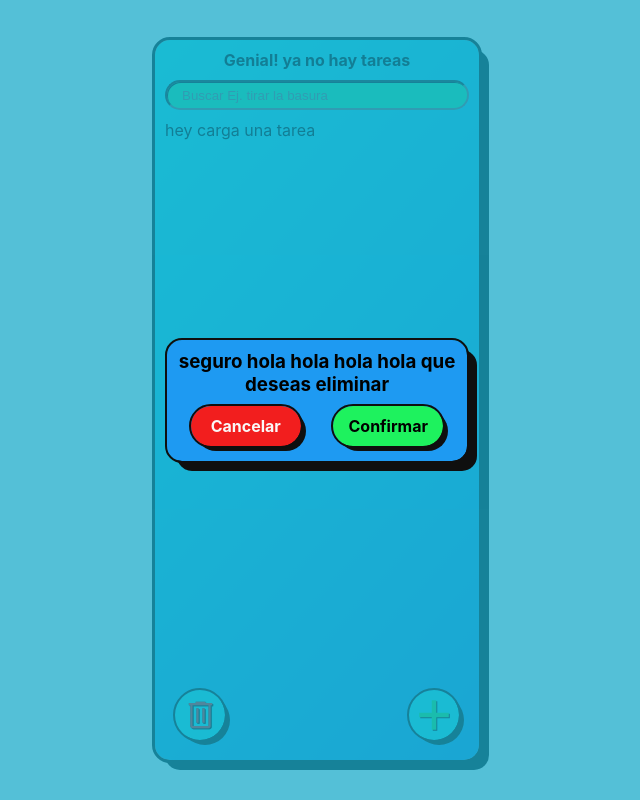
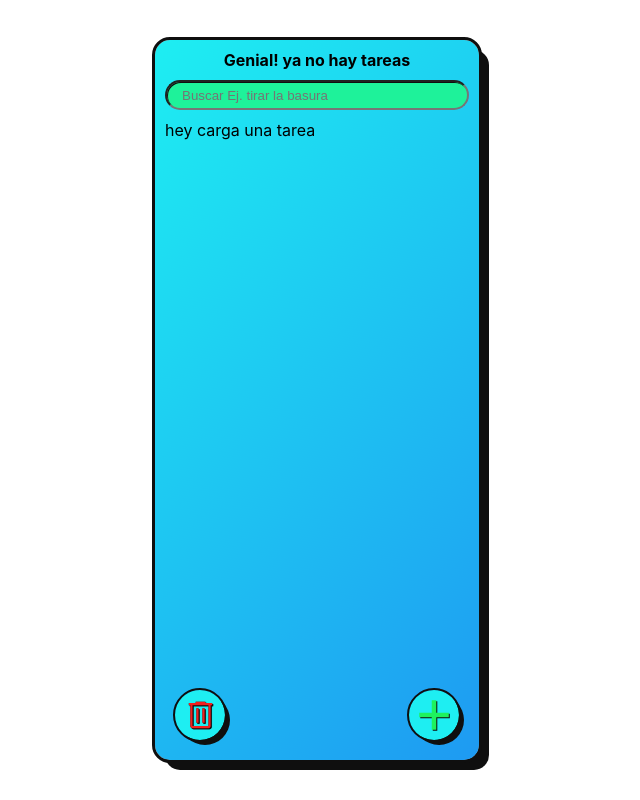
Before and after one commit to GustavoEraso/ToDo-react-2023, a React (Create React App) app: page / in a window 1280 px wide. Shown: the whole page, without its empty margins (323-963 px from the left). Built offline with nearby package versions, Linux system fonts and the light colour scheme.

Commit message:
PopupConfirmation - styles grid to flex - add button container - dinamic multilines with array in question param
ToDoItem
- handlers to restoreItem and delete deleteItem

```diff
--- a/src/App.jsx
+++ b/src/App.jsx
@@ -44,11 +44,15 @@ function App() {
               <ToDoNewToDo/>
             </ToDoModal>
           : null}
-          <ToDoModal>
+          {/* <ToDoModal>
             <PopupConfirmation
-            question='seguro hola hola hola hola  que deseas eliminar'
-            handleConfirmation={prueba} />
-          </ToDoModal>
+            question='seguro  hola hola hola  que deseas eliminar'
+            handleConfirmation={prueba}
+            handleCancel={()=> console.log('custom hanlde cancel')}
+            cancelText={'dale like'}
+            // onlyConfirm
+            />
+          </ToDoModal> */}
 
         </section>
 
--- a/src/components/PopupConfirmation.jsx
+++ b/src/components/PopupConfirmation.jsx
@@ -4,27 +4,39 @@ import { useContext } from 'react'
 import { ToDoContext } from './ToDoContext'
 
 
-function PopupConfirmation({question ,handleConfirmation}){
+function PopupConfirmation(
+    {
+        question ,
+        handleConfirmation,
+        handleCancel,
+        cancelText,
+        confirmText,
+        onlyConfirm,
+     }){
     const {setToggleModal} = useContext(ToDoContext)
 
-    const handleCancel = ()=>{
-        console.log('adkafb')
-        setToggleModal(false)
-      }
+    const defaultHandleCancel = ()=>{
+        setToggleModal(false)  }
+
 
     return(
         <section className="PopupConfirmation">
-            <h3 className="PopupConfirmation__question">{question}</h3>
-            <ToDoButton
+            {question.map((text, index)=><h3 key={`${text}-${index}`} className="PopupConfirmation__question">{text}</h3>)}
+
+            <section className='PopupConfirmation__button-container'>
+                {!onlyConfirm
+                ?<ToDoButton
                 type='cancel'
-            handleClick={handleCancel}
-                >Cancelar
+                handleClick={handleCancel || defaultHandleCancel}
+                >{cancelText || 'Cancelar'}
                     </ToDoButton>
+                    :null}
                     <ToDoButton
                         type= 'confirm'
                         handleClick={handleConfirmation}
-                >Confirmar
+                        >{confirmText || 'Confirmar'}
                     </ToDoButton>
+            </section>
 
         </section>
     )
--- a/src/components/ToDoItem.jsx
+++ b/src/components/ToDoItem.jsx
@@ -2,8 +2,10 @@ import '../styles/ToDoItem.css'
 
 import {ReactComponent as DeleteImg} from '../assets/icons/delete_FILL0_wght400_GRAD0_opsz48.svg'
 import {ReactComponent as RestoreImg} from '../assets/icons/restore_from_trash_FILL0_wght400_GRAD0_opsz48.svg'
-import { useContext } from 'react'
+import { useContext, useState } from 'react'
 import { ToDoContext } from './ToDoContext'
+import { PopupConfirmation } from './PopupConfirmation'
+import { ToDoModal } from './ToDoModal'
 
 function ToDoItem({
   todo,
@@ -21,7 +23,22 @@ function ToDoItem({
 
   // const fecha= new Date(todo.endingDate).toLocaleTimeString([], { hour: '2-digit', minute: '2-digit', second: '2-digit' });
 
-  return(
+  const [deleteState, setDeleteState] = useState(false)
+  const [restoreState, setRestoreState] = useState(false)
+  const[currentTodo, setCurrentTodo] = useState({})
+
+
+
+function handleDelete(todo){
+  setCurrentTodo(todo)
+  setDeleteState(true)
+}
+function handleRestore(todo){
+  setCurrentTodo(todo)
+  setRestoreState(true)
+}
+return(
+<>
     <li className='ToDoItem' key={todo.id}>
       <input
           className='ToDoItem__checkbox'
@@ -41,19 +58,42 @@ function ToDoItem({
             fill="#1ef25e"
             className='ToDoItem__restore-img'
             alt={`Delete button for ${todo.text}`}
-            onClick={()=>restoreTodo(todo.id)}
+            onClick={()=>handleRestore(todo)}
 
           />
           :<DeleteImg
           fill="#f21e1e"
           className='ToDoItem__delete-img'
           alt={`Delete button for ${todo.text}`}
-          onClick={()=> deleteTodo(todo.id)}
-          />
+          onClick={()=>handleDelete(todo)}     />
+
 
 
       }
+
    </li>
+      {!deleteState
+          ?null
+          :<ToDoModal>
+            <PopupConfirmation
+            question={["Desea enviar a la papelera" ,`"${currentTodo.title}"`]}
+            handleConfirmation={()=>deleteTodo(currentTodo.id)}
+            handleCancel={()=>setDeleteState(false)}
+            />
+          </ToDoModal>
+      }
+      {!restoreState
+          ?null
+          :<ToDoModal>
+            <PopupConfirmation
+            // question={`Desea restaurar "${currentTodo.title}"`}
+            question={['Desea restaurar ',`"${currentTodo.title}"`]}
+            handleConfirmation={()=>restoreTodo(currentTodo.id)}
+            handleCancel={()=>setRestoreState(false)}
+            />
+          </ToDoModal>
+      }
+  </>
  )
 }
 
--- a/src/styles/Popupconfirmation.css
+++ b/src/styles/Popupconfirmation.css
@@ -1,9 +1,8 @@
 
 .PopupConfirmation{
-    display: grid;
-    grid-template-columns: 1fr 1fr;
-    grid-template-rows:auto 50px;
-    gap: 5px;
+    display: flex;
+    flex-direction: column;
+    gap: 15px;
     position:absolute;
     z-index: 2;
     outline: 2px solid var(--line-color);
@@ -17,6 +16,15 @@
     box-shadow: 10px 10px var(--line-color);
 }
 .PopupConfirmation__question{
-    grid-column:  1/ 3;
     text-align: center;
 }
+.PopupConfirmation__button-container{
+    display: flex;
+    flex-direction: row;
+    justify-content: center;
+    align-items: center;
+    gap: 15px;
+}
+.PopupConfirmation__button-container > span{
+    min-height: 40px;
+}
--- a/src/styles/ToDoButton.css
+++ b/src/styles/ToDoButton.css
@@ -12,6 +12,7 @@
     height: 80%;
     place-self: center;
     font-weight: 700;
+    cursor: pointer;
 
 }
 
```
Lines whose indentation alone changed are shown as unchanged.
